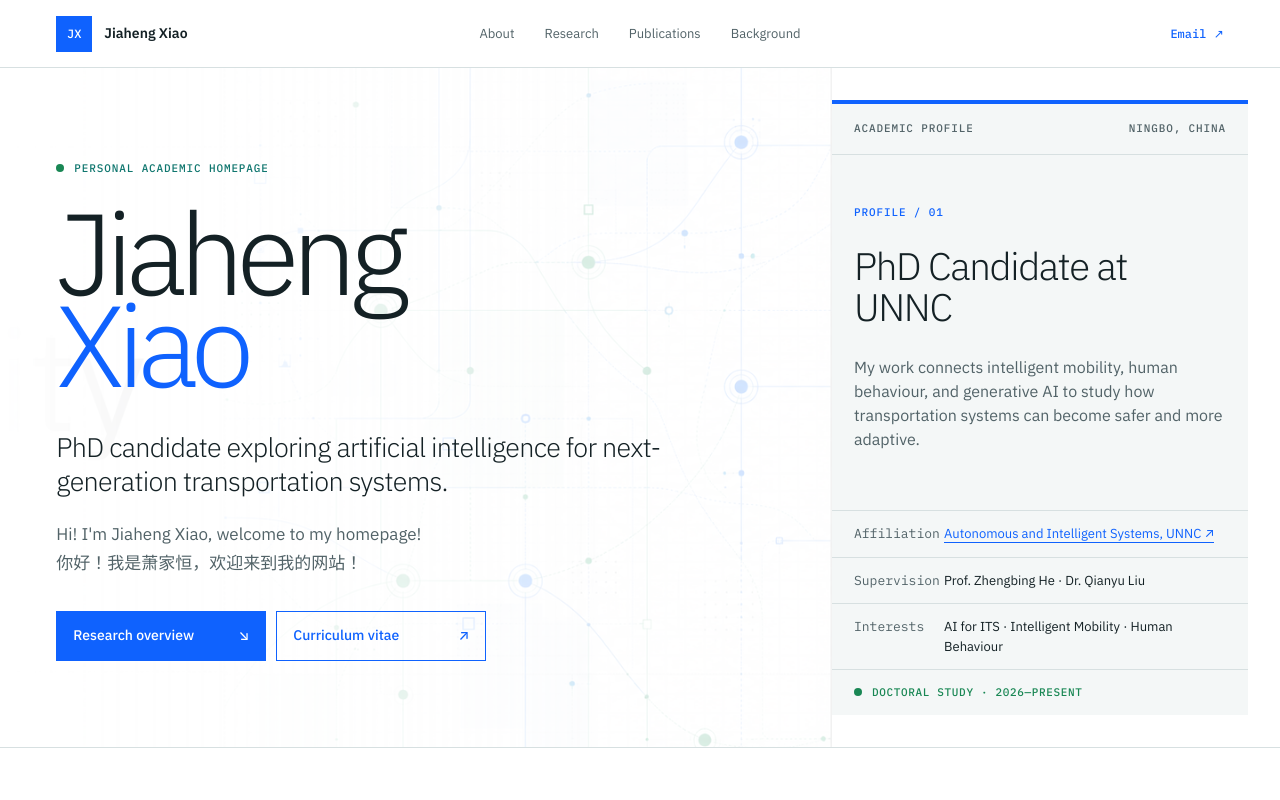
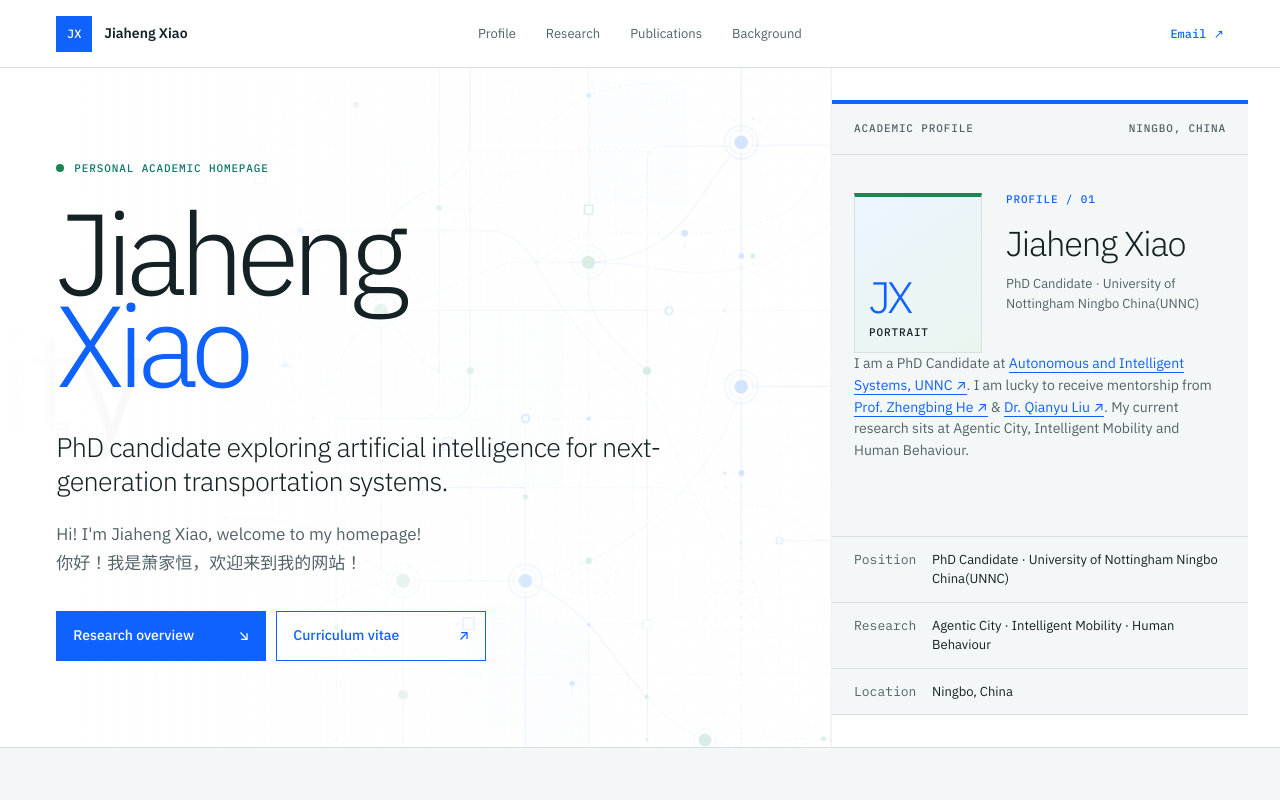
Before and after one commit to Jiaheng-Xiao/jiaheng-xiao.github.io, a Next.js app: page / in a window 1280 px wide. Shown: the top 800 px of the page. Built offline with nearby package versions, Linux system fonts and the light colour scheme.

Commit message:
Merge profile into homepage academic card

```diff
--- a/app/globals.css
+++ b/app/globals.css
@@ -61,6 +61,20 @@ a { color: inherit; text-decoration: none; }
 .brief-metadata a { color: var(--blue); border-bottom: 1px solid currentColor; }
 .brief-metadata a:hover { color: var(--blue-dark); }
 .brief-status { padding: 17px 22px; color: var(--green); font: 500 11px/1 "IBM Plex Mono", monospace; text-transform: uppercase; letter-spacing: .06em; }
+.profile-brief-body { padding-block: clamp(24px, 3vw, 42px); }
+.profile-brief-top { display: grid; grid-template-columns: 128px 1fr; gap: 24px; align-items: start; }
+.profile-brief-top .brief-index { margin-bottom: 18px; }
+.profile-brief-top h2 { margin-bottom: 12px; font-size: clamp(28px, 2.7vw, 42px); }
+.profile-role { margin: 0; color: var(--muted); font-size: 13px; }
+.profile-photo.hero-profile-photo { width: 128px; aspect-ratio: 4 / 5; justify-self: start; }
+.profile-photo.hero-profile-photo > div { padding: 14px; }
+.profile-photo.hero-profile-photo b { font-size: 44px; }
+.profile-photo.hero-profile-photo span { margin-top: 12px; }
+.profile-photo.hero-profile-photo small { display: none; }
+.profile-biography { margin: 24px 0 0; color: var(--muted); font-size: 14px; line-height: 1.55; }
+.profile-biography a { color: var(--blue); border-bottom: 1px solid currentColor; }
+.profile-biography a:hover { color: var(--blue-dark); }
+.profile-facts div { grid-template-columns: 78px 1fr; }
 
 .section { padding: 110px 4.4vw; border-bottom: 1px solid var(--line); scroll-margin-top: 68px; }
 .section-heading { display: grid; grid-template-columns: minmax(180px, .55fr) 1.45fr; gap: 5vw; margin-bottom: 64px; }
@@ -163,6 +177,9 @@ footer { padding: 46px 4.4vw 20px; background: #102d39; color: white; }
   .button { width: 100%; }
   .research-brief { margin: 0 20px 34px; }
   .brief-body { padding: 34px 18px; }
+  .profile-brief-top { grid-template-columns: 104px 1fr; gap: 18px; }
+  .profile-photo.hero-profile-photo { width: 104px; }
+  .profile-biography { margin-top: 20px; }
   .brief-metadata div { grid-template-columns: 72px 1fr; padding-inline: 18px; }
   .section { padding: 76px 20px; }
   .section-heading { margin-bottom: 44px; }
--- a/app/page.tsx
+++ b/app/page.tsx
@@ -1,4 +1,3 @@
-import { About } from "../components/About";
 import { Background } from "../components/Background";
 import { Footer } from "../components/Footer";
 import { Header } from "../components/Header";
@@ -7,5 +6,5 @@ import { Publications } from "../components/Publications";
 import { Research } from "../components/Research";
 
 export default function Home() {
-  return <><Header /><main><Hero /><About /><Research /><Publications /><Background /></main><Footer /></>;
+  return <><Header /><main><Hero /><Research /><Publications /><Background /></main><Footer /></>;
 }
--- a/components/Header.tsx
+++ b/components/Header.tsx
@@ -1,11 +1,16 @@
 import { site } from "../data/site";
 
-const nav = ["About", "Research", "Publications", "Background"];
+const nav = [
+  { label: "Profile", href: "#top" },
+  { label: "Research", href: "#research" },
+  { label: "Publications", href: "#publications" },
+  { label: "Background", href: "#background" },
+];
 
 export function Header() {
   return <header className="site-header">
     <a className="wordmark" href="#top" aria-label="Jiaheng Xiao, back to top"><span>JX</span><span className="wordmark-name">{site.name}</span></a>
-    <nav aria-label="Main navigation">{nav.map((item) => <a key={item} href={`#${item.toLowerCase()}`}>{item}</a>)}</nav>
+    <nav aria-label="Main navigation">{nav.map((item) => <a key={item.label} href={item.href}>{item.label}</a>)}</nav>
     <a className="header-contact" href={`mailto:${site.email}`}>Email <span aria-hidden="true">↗</span></a>
   </header>;
 }
--- a/components/Hero.tsx
+++ b/components/Hero.tsx
@@ -1,6 +1,10 @@
 import { basePath, site } from "../data/site";
 
 export function Hero() {
+  const photoStyle = site.profileImage
+    ? { backgroundImage: `url(${basePath}${site.profileImage})` }
+    : undefined;
+
   return <section className="hero" id="top">
     <div className="hero-copy">
       <span className="hero-network" style={{ backgroundImage: `url(${basePath}/og-academic.png)` }} aria-hidden="true" />
@@ -13,19 +17,22 @@ export function Hero() {
         <a className="button button-secondary" href={`${basePath}/files/Jiaheng_Xiao_CV.pdf`} target="_blank">Curriculum vitae <span aria-hidden="true">↗</span></a>
       </div>
     </div>
-    <aside className="research-brief" aria-label="Academic profile summary">
-      <div className="brief-head"><span>Academic profile</span><span>Ningbo, China</span></div>
-      <div className="brief-body">
-        <p className="brief-index">PROFILE / 01</p>
-        <h2>PhD Candidate at UNNC</h2>
-        <p>My work connects intelligent mobility, human behaviour, and generative AI to study how transportation systems can become safer and more adaptive.</p>
+    <aside className="research-brief academic-profile" aria-label="Academic profile summary">
+      <div className="brief-head"><span>Academic profile</span><span>{site.location}</span></div>
+      <div className="brief-body profile-brief-body">
+        <div className="profile-brief-top">
+          <div className={`profile-photo hero-profile-photo${site.profileImage ? " has-photo" : ""}`} style={photoStyle} role="img" aria-label={site.profileImage ? "Portrait of Jiaheng Xiao" : "Personal photo placeholder"}>
+            {!site.profileImage && <div><b>JX</b><span>Portrait</span><small>Add your photograph in data/site.ts</small></div>}
+          </div>
+          <div><p className="brief-index">PROFILE / 01</p><h2>Jiaheng Xiao</h2><p className="profile-role">{site.role}</p></div>
+        </div>
+        <p className="profile-biography">I am a PhD Candidate at <a href={site.affiliation.url} target="_blank" rel="noreferrer">{site.affiliation.label} ↗</a>. I am lucky to receive mentorship from {site.mentors.map((mentor, index) => <span key={mentor.name}>{index > 0 && " & "}<a href={mentor.url} target="_blank" rel="noreferrer">{mentor.title} {mentor.name} ↗</a></span>)}. {site.bio[0]}</p>
       </div>
-      <dl className="brief-metadata">
-        <div><dt>Affiliation</dt><dd><a href={site.affiliation.url} target="_blank" rel="noreferrer">{site.affiliation.label} ↗</a></dd></div>
-        <div><dt>Supervision</dt><dd>{site.mentors.map((mentor) => `${mentor.title} ${mentor.name}`).join(" · ")}</dd></div>
-        <div><dt>Interests</dt><dd>AI for ITS · Intelligent Mobility · Human Behaviour</dd></div>
+      <dl className="brief-metadata profile-facts">
+        <div><dt>Position</dt><dd>{site.role}</dd></div>
+        <div><dt>Research</dt><dd>Agentic City · Intelligent Mobility · Human Behaviour</dd></div>
+        <div><dt>Location</dt><dd>{site.location}</dd></div>
       </dl>
-      <div className="brief-status"><span className="status-dot" />Doctoral study · 2026—present</div>
     </aside>
   </section>;
 }
```
